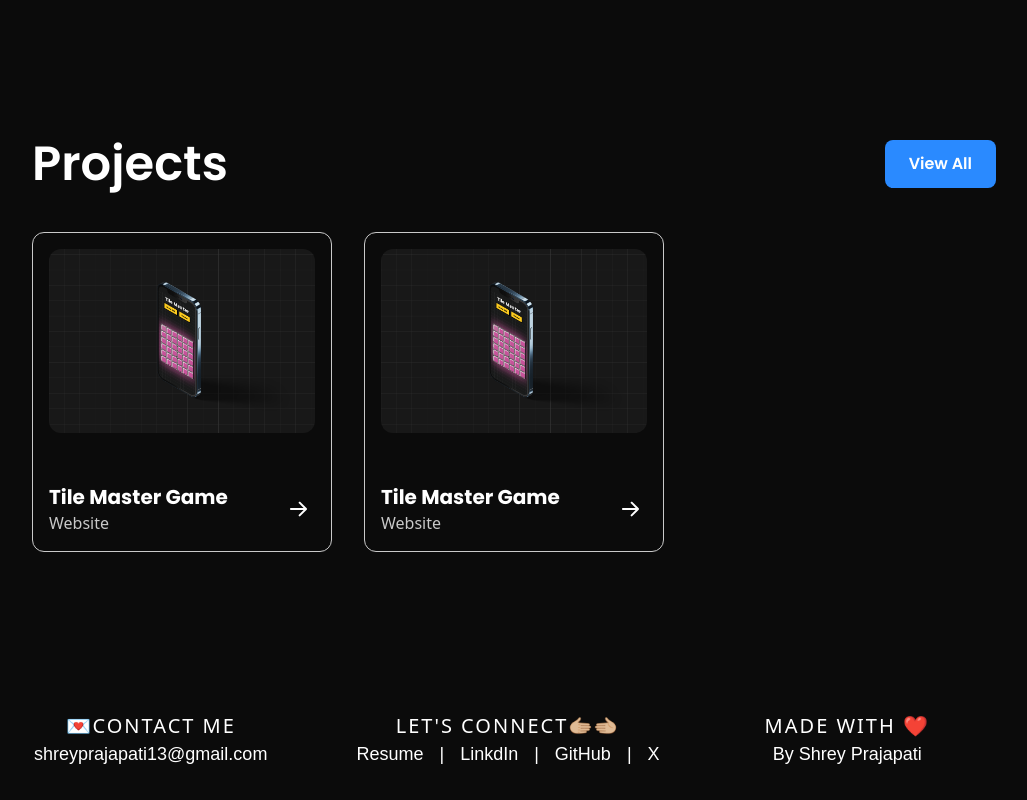
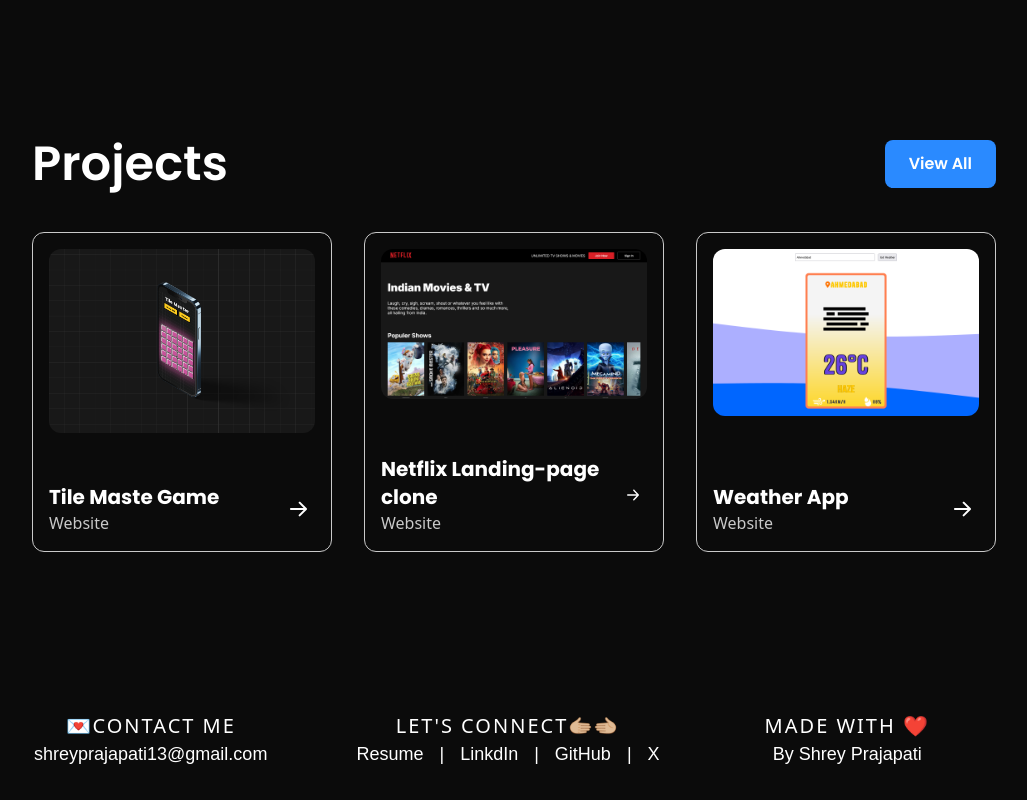
Before and after one commit to cd-Shrey13/Portfolio, a React (Vite) app: page / in a window 1280 px wide. Shown: the part 1440-2240 px from the top of the page, without its empty margins (126-1153 px from the left). Built offline with nearby package versions, Linux system fonts and the light colour scheme; a web font is replaced by a local one.

Commit message:
ref: update cards in project section.

```diff
--- a/src/pages/Home/Projects.tsx
+++ b/src/pages/Home/Projects.tsx
@@ -1,15 +1,38 @@
 import Button from "../../components/Button";
+import Card from "../../components/ProjectCard";
 import {
   tileMasterMockUpImage,
-  // quickBiteMockupImage,
-  // netflixMockupIllustration,
-  // weatherAppMockup,
+  netflixMockupIllustration,
+  weatherAppMockup,
 } from "../../assets/asset";
-import Card from "../../components/ProjectCard";
+
+type projectDetail = {
+  title: string;
+  image: string;
+  url: string;
+};
+
+const projectDetails: projectDetail[] = [
+  {
+    title: "Tile Maste Game",
+    image: tileMasterMockUpImage,
+    url: "https://cd-shrey13.github.io/Tile-Master/",
+  },
+  {
+    title: "Netflix Landing-page clone",
+    image: netflixMockupIllustration,
+    url: "https://cd-shrey13.github.io/Netflix-Landing-Page/",
+  },
+  {
+    title: "Weather App",
+    image: weatherAppMockup,
+    url: "https://cd-shrey13.github.io/Weather-App/",
+  },
+];
 export default function Projects() {
   return (
     <>
-      <section className="project animate w-full items-center justify-center bg-[var(--color-black-background)] p-4 md:mt-12 md:px-8  lg:flex">
+      <section className="project animate w-full items-center justify-center bg-[var(--color-black-background)] p-4 md:mt-12 md:px-8 lg:flex">
         <div className="flex flex-col items-center justify-center gap-4 rounded-xl p-4 lg:gap-6">
           <div className="project_animate flex w-full items-center justify-between">
             <h1 className="name bg-gradient-to-b from-[#ffffff] to-[#ffffff] bg-clip-text font-Poppins text-2xl font-[800] text-transparent md:text-5xl md:md:leading-[5.5rem] lg:font-[600]">
@@ -20,13 +43,17 @@ export default function Projects() {
 
           <span className="horizontal_wraper item-center flex w-full justify-center">
             <span className="horizontal_container grid w-full grid-flow-col grid-rows-1 gap-4 overflow-x-scroll md:grid-cols-2 md:grid-rows-2 md:gap-8 lg:grid-cols-3 lg:grid-rows-1">
-              <Card
-                id="1"
-                image={tileMasterMockUpImage}
-                title="Tile Master Game"
+             {projectDetails.map(({title, image, url}, index) => {
+               return(
+                <Card
+                key={index}
+                image={image}
+                title={title}
+                url={url}
               />
-              {/* <Card image={quickBiteMockupImage} title="QuickBite" /> */}
-              <Card image={tileMasterMockUpImage} title="Tile Master Game" />
+               )
+             }) }
+
             </span>
           </span>
         </div>
```
